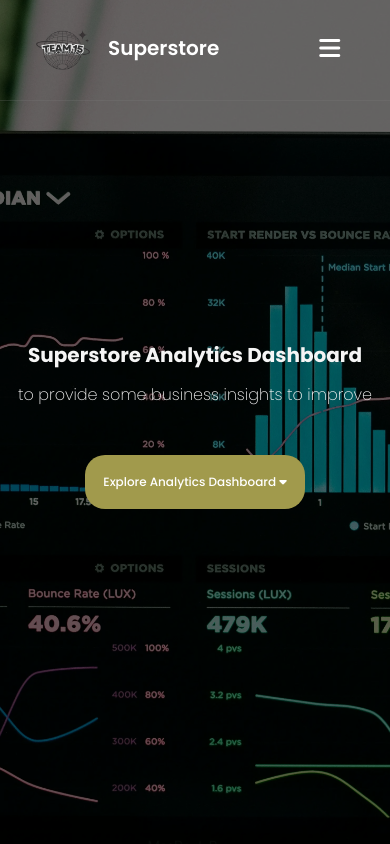
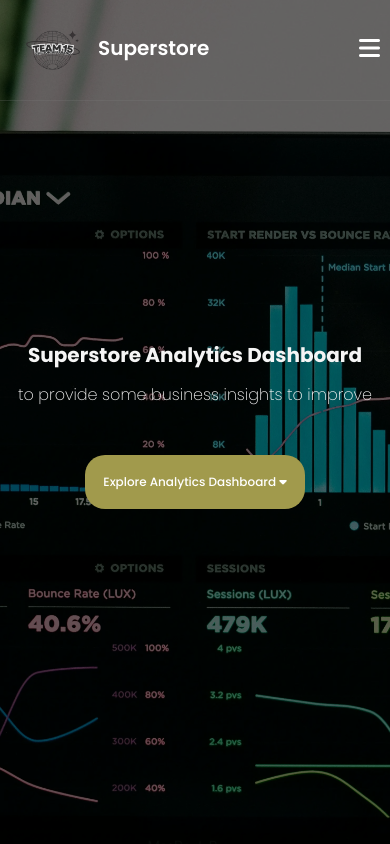
Before and after one commit to Kampus-Merdeka-Software-Engineering/km-feb24-semarang-15, a plain HTML site: page index.html in a window 390 px wide. Shown: the top 844 px of the page. Drawn offline with nearby package versions, Linux system fonts and the light colour scheme.

Commit message:
fix bug navbar mobile

```diff
--- a/assets/css/home.css
+++ b/assets/css/home.css
@@ -768,6 +768,12 @@
 
 /* responsive for breakpoints mobile */
 @media screen and (max-width: 576px) {
+  nav {
+    padding: 15px 10px;
+    width: 100%;
+    justify-content: jus;
+  }
+
   nav ul.nav-links {
     position: fixed;
     display: flex;
@@ -801,17 +807,17 @@
     display: block;
   }
 
-  nav .hamburger i {
+  /* nav .hamburger i {
     margin-right: 50px;
-  }
+  } */
 
   nav.scrolled .hamburger i {
     color: black;
-    margin-right: 20px;
+    /* margin-right: 20px; */
   }
-  .logo {
+  /* .logo {
     margin-right: 100px;
-  }
+  } */
 
   nav .logo {
     display: flex;
@@ -873,7 +879,7 @@
   }
 
   .grid-container {
-    grid-template-columns: repeat(auto-fit, minmax(200px, 1fr));
+    grid-template-columns: repeat(auto-fit, minmax(250px, 1fr));
     gap: 20px;
   }
   #follow-us {
```
